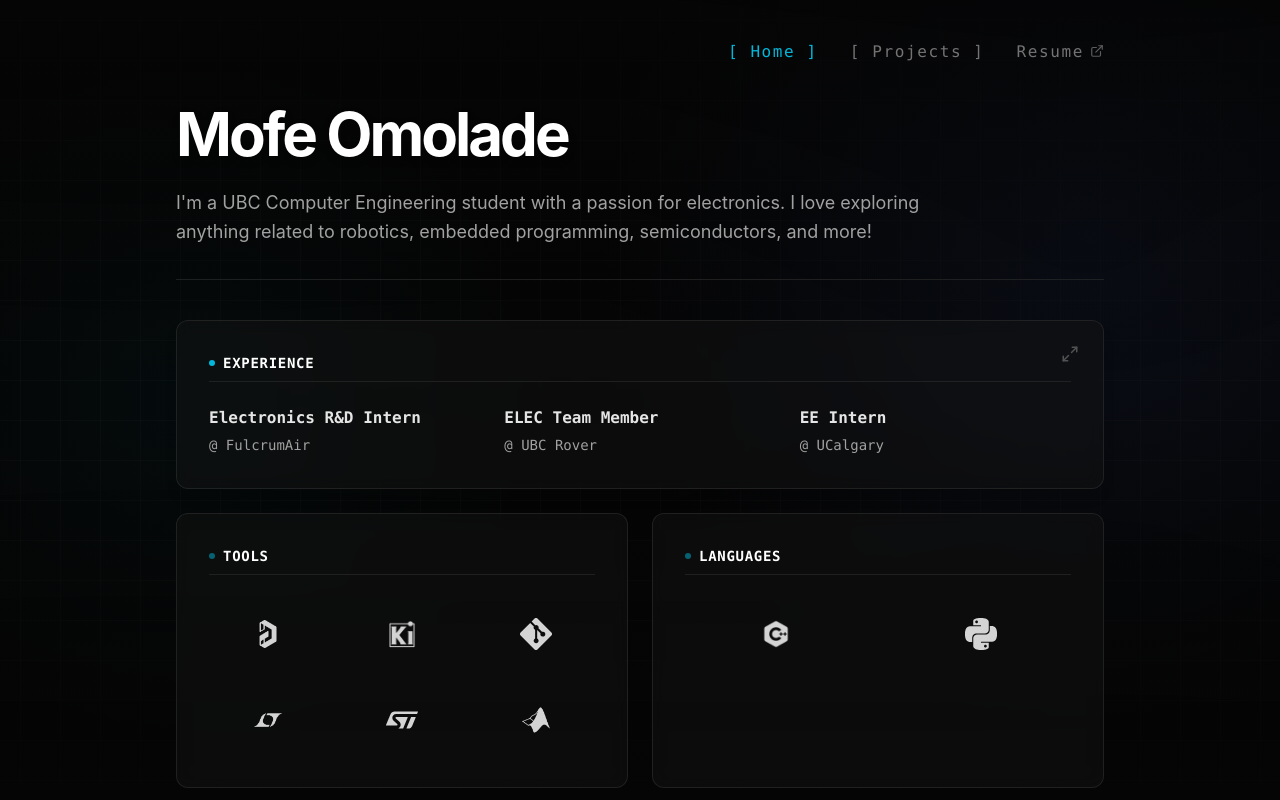
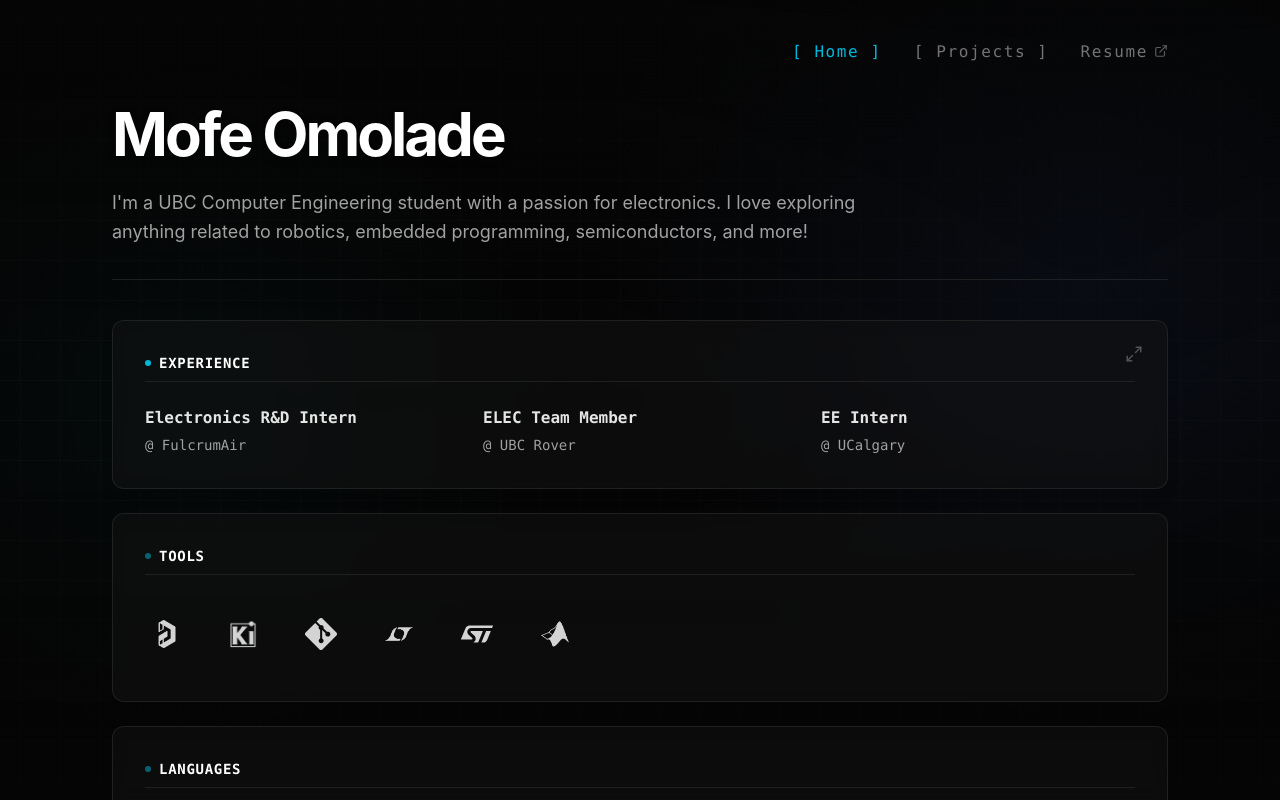
Before and after one commit to mofeomolade/mofeomolade.github.io, a React (Vite) app: page / in a window 1280 px wide. Built offline with nearby package versions, Linux system fonts and the light colour scheme.

Commit message:
Implemented scrolling for mobile and desktop

```diff
--- a/src/App.jsx
+++ b/src/App.jsx
@@ -110,11 +110,11 @@ function HomeContent({ setActiveModal }) {
         </div>
       </div>
 
-      <div className="grid grid-cols-1 md:grid-cols-2 gap-6 w-full mb-12 font-mono text-sm">
+      <div className="flex flex-col gap-6 w-full mb-12 font-mono text-sm">
 
         <div
           onClick={() => setActiveModal('experience')}
-          className="md:col-span-2 relative p-6 md:p-8 bg-neutral-900/40 rounded-xl backdrop-blur-sm border border-neutral-800/80 hover:border-cyan-500/50 hover:bg-neutral-800/40 transition-all text-left flex flex-col cursor-pointer group shadow-lg"
+          className="relative p-6 md:p-8 bg-neutral-900/40 rounded-xl backdrop-blur-sm border border-neutral-800/80 hover:border-cyan-500/50 hover:bg-neutral-800/40 transition-all text-left flex flex-col cursor-pointer group shadow-lg"
         >
           <div className="absolute top-6 right-6 text-neutral-600 group-hover:text-cyan-400 transition-colors">
             <MaximizeIcon size={18} />
@@ -123,7 +123,7 @@ function HomeContent({ setActiveModal }) {
             <span className="w-1.5 h-1.5 bg-cyan-500 rounded-full"></span>
             EXPERIENCE
           </h3>
-          <div className="grid grid-cols-1 sm:grid-cols-3 gap-6 text-neutral-400">
+          <div className="grid grid-cols-1 md:grid-cols-3 gap-6 text-neutral-400">
             <div className="leading-relaxed"><strong className="text-neutral-200 block text-base mb-1">Electronics R&D Intern</strong>@ FulcrumAir</div>
             <div className="leading-relaxed"><strong className="text-neutral-200 block text-base mb-1">ELEC Team Member</strong>@ UBC Rover</div>
             <div className="leading-relaxed"><strong className="text-neutral-200 block text-base mb-1">EE Intern</strong>@ UCalgary</div>
@@ -135,7 +135,7 @@ function HomeContent({ setActiveModal }) {
             <span className="w-1.5 h-1.5 bg-cyan-500/50 rounded-full"></span>
             TOOLS
           </h3>
-          <div className="grid grid-cols-3 gap-4 content-start flex-1">
+          <div className="flex flex-wrap gap-8 items-center justify-start flex-1">
             <TechItemPNG src="/altium-logo.png" name="Altium" />
             <TechItemPNG src="/kicad.png" name="KiCad" />
             <TechItem Icon={GitIcon} name="Git" />
@@ -150,7 +150,7 @@ function HomeContent({ setActiveModal }) {
             <span className="w-1.5 h-1.5 bg-cyan-500/50 rounded-full"></span>
             LANGUAGES
           </h3>
-          <div className="grid grid-cols-2 gap-6 content-start flex-1">
+          <div className="flex flex-wrap gap-8 items-center justify-start flex-1">
             <TechItemPNG src="/C.png" name="C/C++" />
             <TechItem Icon={PythonIcon} name="Python" />
           </div>
@@ -158,7 +158,7 @@ function HomeContent({ setActiveModal }) {
 
         <div
           onClick={() => setActiveModal('currentProject')}
-          className="md:col-span-2 relative p-6 md:p-8 bg-neutral-900/40 rounded-xl backdrop-blur-sm border border-neutral-800/80 hover:border-cyan-500/50 hover:bg-neutral-800/40 transition-all text-left flex flex-col cursor-pointer group shadow-lg"
+          className="relative p-6 md:p-8 bg-neutral-900/40 rounded-xl backdrop-blur-sm border border-neutral-800/80 hover:border-cyan-500/50 hover:bg-neutral-800/40 transition-all text-left flex flex-col cursor-pointer group shadow-lg"
         >
           <div className="absolute top-6 right-6 text-neutral-600 group-hover:text-cyan-400 transition-colors">
             <MaximizeIcon size={18} />
@@ -167,14 +167,14 @@ function HomeContent({ setActiveModal }) {
             <span className="w-1.5 h-1.5 bg-cyan-500/50 rounded-full"></span>
             CURRENT
           </h3>
-          <div className="space-y-3 text-neutral-400 mt-2 flex flex-col sm:flex-row sm:items-center sm:justify-between gap-4">
+          <div className="space-y-3 text-neutral-400 mt-2 flex flex-col md:flex-row md:items-center justify-between gap-4">
             <div>
               <p className="text-neutral-200 font-bold text-base mb-2">Custom Motor Controller</p>
               <p className="text-sm leading-relaxed opacity-80 max-w-xl">
                 Designing a custom motor controller PCB supporting 24 V, 5 A loads and CAN communication.
               </p>
             </div>
-            <div className="pt-2 sm:pt-0 shrink-0">
+            <div className="pt-2 md:pt-0 shrink-0">
               <span className="inline-block px-3 py-1.5 text-[10px] sm:text-xs uppercase tracking-widest text-cyan-400 bg-cyan-950/40 border border-cyan-900/50 rounded-sm">
                 In Progress
               </span>
@@ -226,19 +226,29 @@ function ProjectsContent({ setActiveModal }) {
         </p>
       </div>
 
-      <div className="grid grid-cols-1 md:grid-cols-2 gap-6 pb-8 text-left">
+      <div className="flex flex-col gap-6 pb-8 text-left">
         {projects.map((proj) => (
           <div
             key={proj.id}
             onClick={() => setActiveModal(proj.id)}
-            className="relative p-6 sm:p-8 bg-neutral-900/40 rounded-xl backdrop-blur-sm border border-neutral-800/80 hover:border-cyan-500/40 hover:bg-neutral-800/60 transition-all duration-300 group cursor-pointer flex flex-col h-full shadow-lg"
+            className="relative p-6 sm:p-8 bg-neutral-900/40 rounded-xl backdrop-blur-sm border border-neutral-800/80 hover:border-cyan-500/40 hover:bg-neutral-800/60 transition-all duration-300 group cursor-pointer flex flex-col sm:flex-row sm:items-center justify-between gap-6 shadow-lg"
           >
-            <div className="absolute top-6 right-6 text-neutral-600 group-hover:text-cyan-400 transition-colors">
+            <div className="absolute top-6 right-6 text-neutral-600 group-hover:text-cyan-400 transition-colors hidden sm:block">
               <MaximizeIcon size={18} />
             </div>
-            <h3 className="text-xl font-bold text-white mb-4 group-hover:text-cyan-400 transition-colors pr-8">{proj.title}</h3>
-            <p className="text-neutral-400 mb-8 flex-grow leading-relaxed">{proj.desc}</p>
-            <div className="text-[10px] sm:text-xs font-mono text-neutral-500 uppercase tracking-widest border-t border-neutral-800/80 pt-4 mt-auto">
+
+            <div className="flex-1">
+              <div className="flex justify-between items-center mb-4 sm:hidden">
+                 <h3 className="text-xl font-bold text-white group-hover:text-cyan-400 transition-colors pr-8">{proj.title}</h3>
+                 <div className="text-neutral-600 group-hover:text-cyan-400 transition-colors">
+                    <MaximizeIcon size={18} />
+                 </div>
+              </div>
+              <h3 className="text-xl font-bold text-white mb-2 group-hover:text-cyan-400 transition-colors hidden sm:block">{proj.title}</h3>
+              <p className="text-neutral-400 leading-relaxed max-w-3xl">{proj.desc}</p>
+            </div>
+
+            <div className="text-[10px] sm:text-xs font-mono text-neutral-500 uppercase tracking-widest sm:border-l sm:border-neutral-800/80 sm:pl-6 pt-4 sm:pt-0 border-t border-neutral-800/80 sm:border-t-0 shrink-0 sm:w-48">
               [ {proj.tech} ]
             </div>
           </div>
@@ -472,8 +482,8 @@ export default function App() {
   }, []);
 
   return (
-    // Replaced h-screen/overflow-hidden with a natural document layout
-    <div className="relative w-full min-h-screen bg-[#050505] text-[#e5e5e5] font-sans selection:bg-cyan-500 selection:text-black flex flex-col">
+    // Replaced h-screen/overflow-hidden with a natural document layout handled inside the app element
+    <div className="relative w-full h-screen overflow-y-auto overflow-x-hidden bg-[#050505] text-[#e5e5e5] font-sans selection:bg-cyan-500 selection:text-black flex flex-col">
 
       <style>{`
         @keyframes terminal-blink {
@@ -499,8 +509,8 @@ export default function App() {
         <div className="absolute inset-0 bg-gradient-to-t from-[#050505] via-transparent to-[#050505] opacity-80" />
       </div>
 
-      {/* Main Content Wrapper - Centers content and handles max-width */}
-      <div className="relative z-10 w-full max-w-5xl mx-auto px-6 sm:px-8 md:px-12 pt-6 pb-8 md:pt-10 md:pb-16 flex flex-col min-h-screen">
+      {/* Main Content Wrapper - Expands to 6xl for a wider layout */}
+      <div className="relative z-10 w-full max-w-6xl mx-auto px-6 sm:px-8 md:px-12 pt-6 pb-8 md:pt-10 md:pb-16 flex flex-col flex-1">
 
         {/* Navigation Header */}
         <header className="w-full flex justify-end items-center mb-8 md:mb-10 shrink-0">
```
